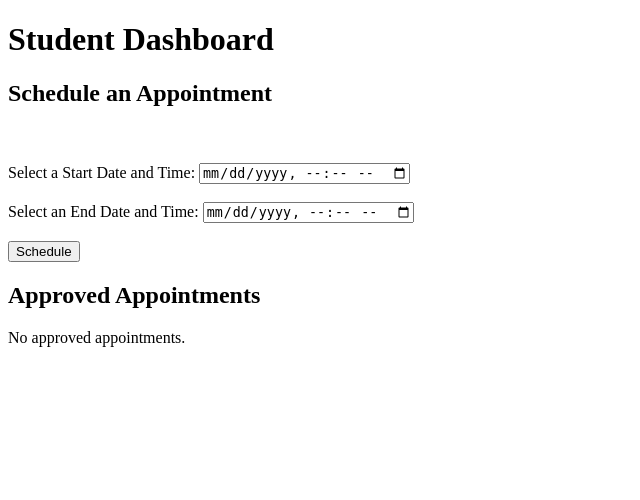
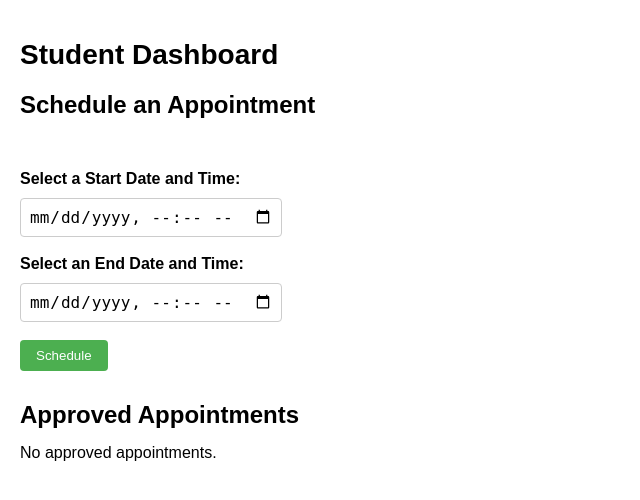
Before and after one commit to bleronsy/SistemiPerKonsultime, a PHP site: page /studenti.php in a window 1280 px wide. Shown: the top 500 px of the page, without its empty margins (0-640 px from the left). Run offline with PHP 8.4, Linux system fonts and the light colour scheme; the visitor is signed in with stand-in values (Sample User, id 1); data that the repository does not hold is empty.

Commit message:
Adding some styling

```diff
--- a/profesori.php
+++ b/profesori.php
@@ -48,6 +48,7 @@ if ($_SERVER['REQUEST_METHOD'] === 'POST') {
 <html>
 <head>
     <title>Professor Dashboard</title>
+    <link rel="stylesheet" href="./styles/profesori.php">
 </head>
 <body>
     <h1>Professor Dashboard</h1>
--- a/studenti.php
+++ b/studenti.php
@@ -62,6 +62,7 @@ $approved_appointments_result = mysqli_query($conn, $approved_appointments_query
 <html>
 <head>
     <title>Student Dashboard</title>
+    <link rel="stylesheet" href="./styles/studenti.css">
 </head>
 <body>
     <h1>Student Dashboard</h1>
--- /dev/null
+++ b/styles/studenti.css
@@ -0,0 +1,74 @@
+/* CSS styles for studenti.php */
+
+body {
+    font-family: Arial, sans-serif;
+    margin: 0;
+    padding: 20px;
+  }
+
+  h1 {
+    font-size: 28px;
+    margin-bottom: 20px;
+  }
+
+  h2 {
+    font-size: 24px;
+    margin-bottom: 15px;
+  }
+
+  form {
+    margin-bottom: 30px;
+  }
+
+  label {
+    display: block;
+    margin-bottom: 10px;
+    font-weight: bold;
+  }
+
+  select,
+  input[type='datetime-local'] {
+    padding: 8px;
+    font-size: 16px;
+    border: 1px solid #ccc;
+    border-radius: 4px;
+  }
+
+  input[type='submit'] {
+    padding: 8px 16px;
+    background-color: #4CAF50;
+    color: white;
+    border: none;
+    border-radius: 4px;
+    cursor: pointer;
+  }
+
+  input[type='submit']:hover {
+    background-color: #45a049;
+  }
+
+  p {
+    margin: 0;
+  }
+
+  hr {
+    margin: 30px 0;
+    border: none;
+    border-top: 1px solid #ccc;
+  }
+
+  .appointment {
+    margin-bottom: 20px;
+  }
+
+  .appointment p {
+    margin-bottom: 5px;
+  }
+
+  .appointment .professor {
+    font-weight: bold;
+  }
+
+  .appointment .date-time {
+    color: #888;
+  }
```
Also changed, not shown: styles/profesori.css (added, +59 -0 lines).
